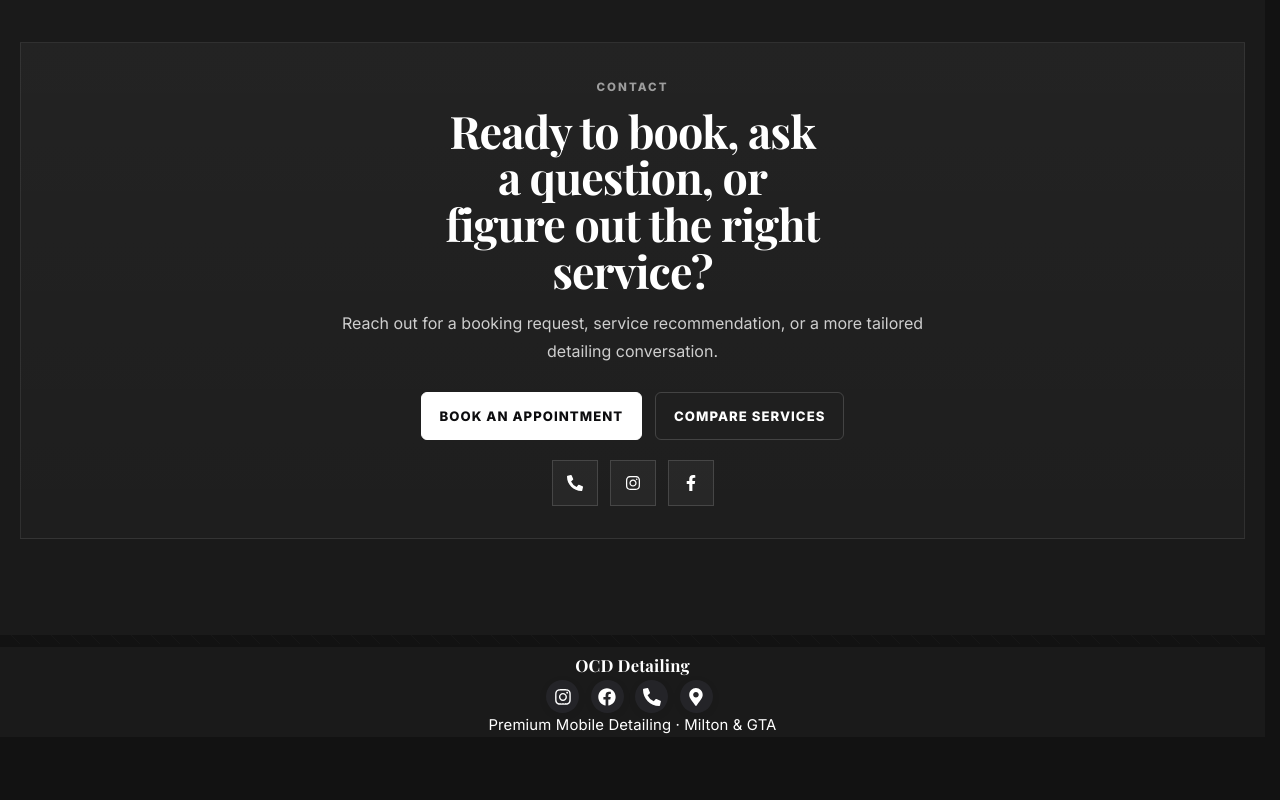
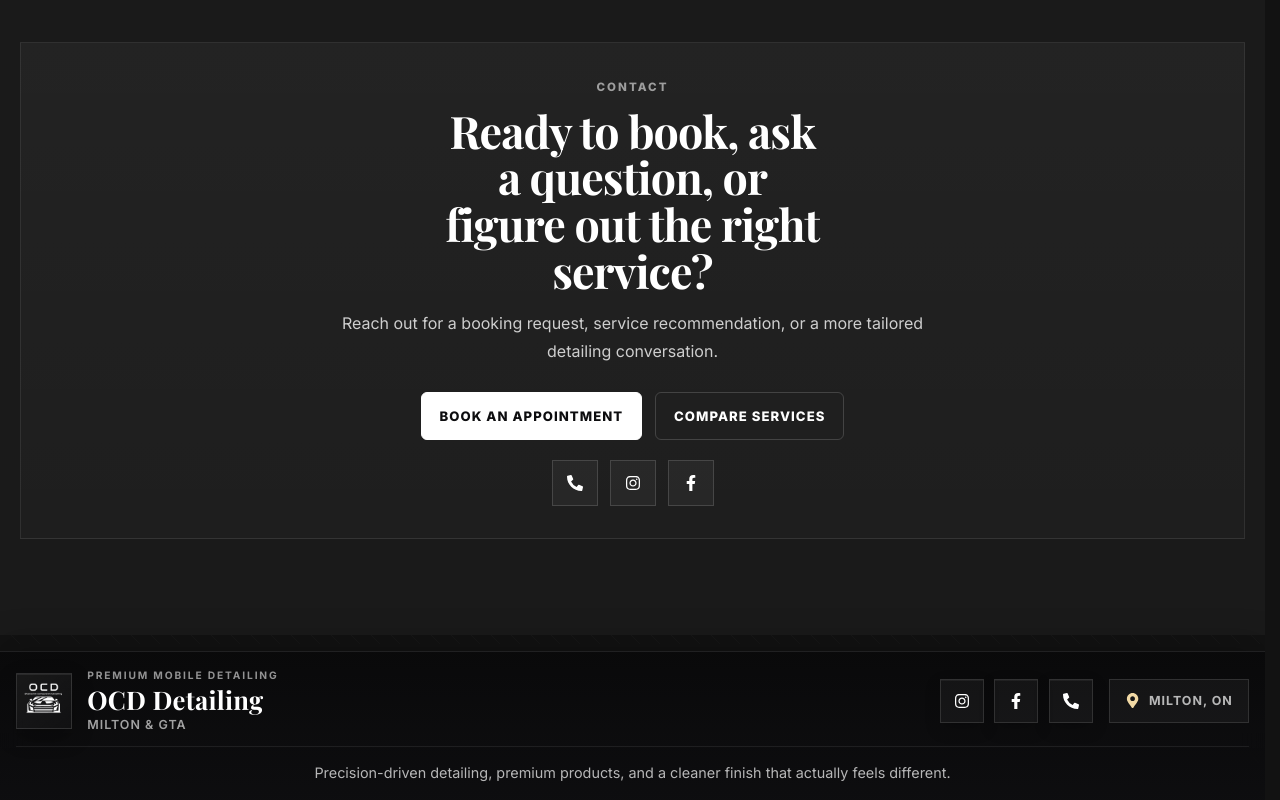
Before and after one commit to usmanAfzalKhan/ocd-detailing, a React (Vite) app: page / in a window 1280 px wide. Shown: the part 6387-7187 px from the top of the page. Before the commit the page ends 7124 px from the top, so only its background shows below. Built offline with nearby package versions, Linux system fonts and the light colour scheme; no server answers; the database is empty.

Commit message:
Polish footer and align sitewide page styling

```diff
--- a/src/components/Footer.jsx
+++ b/src/components/Footer.jsx
@@ -1,12 +1,38 @@
+// src/components/Footer.jsx
 import React from "react";
+import { Link } from "react-router-dom";
 import styles from "./Footer.module.css";
-import { FaInstagram, FaFacebook, FaPhoneAlt, FaMapMarkerAlt } from "react-icons/fa";
+import {
+  FaInstagram,
+  FaFacebookF,
+  FaPhoneAlt,
+  FaMapMarkerAlt,
+} from "react-icons/fa";
+import logoImg from "../assets/images/logo-hero.webp";
 
 const Footer = () => (
   <footer className={styles.footer}>
-    <div className={styles.content}>
-      <span className={styles.brand}>OCD Detailing</span>
-      <span className={styles.socials}>
+    <div className={styles.inner}>
+      <div className={styles.topRow}>
+        <Link to="/" className={styles.brand} aria-label="OCD Detailing home">
+          <span className={styles.logoFrame}>
+            <img
+              src={logoImg}
+              alt="OCD Detailing logo"
+              className={styles.logo}
+              draggable={false}
+            />
+          </span>
+
+          <span className={styles.brandCopy}>
+            <span className={styles.brandKicker}>Premium Mobile Detailing</span>
+            <span className={styles.brandTitle}>OCD Detailing</span>
+            <span className={styles.brandMeta}>Milton &amp; GTA</span>
+          </span>
+        </Link>
+
+        <div className={styles.actions}>
+          <div className={styles.socials}>
             <a
               href="https://www.instagram.com/ocd.detailinggta?igsh=ZmJ5MTFnb242dzdr"
               target="_blank"
@@ -14,8 +40,11 @@ const Footer = () => (
               aria-label="Instagram"
               className={styles.iconLink}
             >
-          <span className={styles.iconCircle}><FaInstagram className={styles.icon} /></span>
+              <span className={styles.iconCircle}>
+                <FaInstagram className={styles.icon} />
+              </span>
             </a>
+
             <a
               href="https://www.facebook.com/ocd.detailinggta?rdid=JbcjbL3eUCWUoRup&share_url=https%3A%2F%2Fwww.facebook.com%2Fshare%2F1GJqLKZkhZ%2F#"
               target="_blank"
@@ -23,29 +52,41 @@ const Footer = () => (
               aria-label="Facebook"
               className={styles.iconLink}
             >
-          <span className={styles.iconCircle}><FaFacebook className={styles.icon} /></span>
+              <span className={styles.iconCircle}>
+                <FaFacebookF className={styles.icon} />
+              </span>
             </a>
+
             <a
               href="tel:+14167006670"
               aria-label="Phone"
               className={styles.iconLink}
             >
-          <span className={styles.iconCircle}><FaPhoneAlt className={styles.icon} /></span>
+              <span className={styles.iconCircle}>
+                <FaPhoneAlt className={styles.icon} />
+              </span>
             </a>
+          </div>
+
           <a
-          className={styles.iconLink}
+            className={styles.locationLink}
             href="https://maps.google.com/?q=Milton,+ON"
             target="_blank"
             rel="noopener noreferrer"
             aria-label="View Milton, ON on Google Maps"
           >
-          <span className={styles.iconCircle}><FaMapMarkerAlt className={styles.icon} /></span>
-          <span className={styles.locationText}></span>
+            <FaMapMarkerAlt className={styles.locationIcon} />
+            <span>Milton, ON</span>
           </a>
-      </span>
-      <span className={styles.tagline}>
-        Premium Mobile Detailing · Milton &amp; GTA
-      </span>
+        </div>
+      </div>
+
+      <div className={styles.bottomRow}>
+        <p className={styles.tagline}>
+          Precision-driven detailing, premium products, and a cleaner finish
+          that actually feels different.
+        </p>
+      </div>
     </div>
   </footer>
 );
--- a/src/components/Footer.module.css
+++ b/src/components/Footer.module.css
@@ -1,142 +1,339 @@
-@import url('https://fonts.googleapis.com/css2?family=Inter:wght@400;600&family=Playfair+Display:wght@700&display=swap');
+/* src/components/Footer.module.css */
+@import url("https://fonts.googleapis.com/css2?family=Inter:wght@400;500;600;700;800&family=Playfair+Display:wght@600;700&display=swap");
 
 .footer {
-  background: var(--panel-bg, #1a1a1a);
-  color: #fff;
-  padding: 0.42rem 0 0.23rem 0;
-  margin-top: 0.7rem;
-  text-align: center;
-  font-family: 'Inter', sans-serif;
-  font-size: 1rem;
-
-  /* Subtle pop/fade in on mount */
+  position: relative;
+  width: 100%;
+  margin-top: 1rem;
+  background:
+    linear-gradient(
+      180deg,
+      rgba(9, 9, 10, 0.92) 0%,
+      rgba(14, 14, 16, 0.96) 100%
+    );
+  border-top: 1px solid rgba(255, 255, 255, 0.08);
+  box-shadow: 0 -10px 32px rgba(0, 0, 0, 0.18);
+  backdrop-filter: blur(14px);
+  -webkit-backdrop-filter: blur(14px);
   opacity: 0;
-  transform: translateY(32px) scale(0.98);
-  animation: footerPopIn 0.7s cubic-bezier(.26,1.18,.36,.97) 0.10s both;
+  transform: translateY(24px);
+  animation: footerIn 0.7s cubic-bezier(0.22, 1, 0.36, 1) 0.08s forwards;
 }
 
-@keyframes footerPopIn {
-  0% {
-    opacity: 0;
-    transform: translateY(32px) scale(0.98);
-  }
-  60% {
-    opacity: 0.94;
-    transform: translateY(-5px) scale(1.02);
-  }
-  100% {
+@keyframes footerIn {
+  to {
     opacity: 1;
-    transform: translateY(0) scale(1);
+    transform: translateY(0);
   }
 }
 
-.content {
-  max-width: 900px;
+.inner {
+  width: min(1440px, calc(100% - 32px));
   margin: 0 auto;
+  padding: 1.1rem 0 1rem;
+}
+
+.topRow {
   display: flex;
-  flex-direction: column;
-  gap: 0.18rem;
   align-items: center;
+  justify-content: space-between;
+  gap: 1.2rem;
 }
 
 .brand {
-  font-family: 'Playfair Display', serif;
-  font-size: 1.04rem;
+  min-width: 0;
+  display: flex;
+  align-items: center;
+  gap: 0.95rem;
+  text-decoration: none;
+}
+
+.logoFrame {
+  width: 56px;
+  height: 56px;
+  flex: 0 0 56px;
+  display: grid;
+  place-items: center;
+  background: linear-gradient(
+    145deg,
+    rgba(255, 255, 255, 0.06),
+    rgba(255, 255, 255, 0.02)
+  );
+  border: 1px solid rgba(255, 255, 255, 0.12);
+  box-shadow:
+    inset 0 1px 0 rgba(255, 255, 255, 0.08),
+    0 8px 22px rgba(0, 0, 0, 0.24);
+  transition:
+    transform 0.25s ease,
+    border-color 0.25s ease,
+    box-shadow 0.25s ease;
+}
+
+.brand:hover .logoFrame,
+.brand:focus-visible .logoFrame {
+  transform: translateY(-1px);
+  border-color: rgba(255, 255, 255, 0.22);
+  box-shadow:
+    inset 0 1px 0 rgba(255, 255, 255, 0.1),
+    0 12px 28px rgba(0, 0, 0, 0.28);
+}
+
+.logo {
+  width: 84%;
+  height: 84%;
+  object-fit: contain;
+  display: block;
+  user-select: none;
+}
+
+.brandCopy {
+  display: flex;
+  flex-direction: column;
+  min-width: 0;
+  line-height: 1;
+}
+
+.brandKicker {
+  font-family: "Inter", sans-serif;
+  font-size: 0.64rem;
   font-weight: 700;
-  margin-bottom: 0.01rem;
+  letter-spacing: 0.18em;
+  text-transform: uppercase;
+  color: rgba(255, 255, 255, 0.56);
+  margin-bottom: 0.42rem;
+}
+
+.brandTitle {
+  font-family: "Playfair Display", serif;
+  font-size: clamp(1.2rem, 2vw, 1.75rem);
+  font-weight: 700;
+  color: #ffffff;
   letter-spacing: 0.01em;
-  color: #fff;
+  white-space: nowrap;
+}
+
+.brandMeta {
+  font-family: "Inter", sans-serif;
+  font-size: 0.78rem;
+  font-weight: 600;
+  letter-spacing: 0.08em;
+  text-transform: uppercase;
+  color: rgba(255, 255, 255, 0.62);
+  margin-top: 0.42rem;
+}
+
+.actions {
+  display: flex;
+  align-items: center;
+  gap: 1rem;
+  flex-wrap: wrap;
+  justify-content: flex-end;
 }
 
 .socials {
   display: flex;
   align-items: center;
   gap: 0.65rem;
-  margin: 0.10rem 0 0.01rem 0;
-  justify-content: center;
 }
 
 .iconLink {
-  display: flex;
+  display: inline-flex;
   align-items: center;
+  justify-content: center;
   text-decoration: none;
 }
 
 .iconCircle {
-  display: flex;
+  width: 44px;
+  height: 44px;
+  display: inline-flex;
   align-items: center;
   justify-content: center;
-  width: 2.07rem;
-  height: 2.07rem;
-  border-radius: 50%;
-  background: #242428;
-  transition: background 0.18s, box-shadow 0.14s;
-  box-shadow: 0 2px 8px #0001;
-  margin-right: 0.07rem;
+  background: rgba(255, 255, 255, 0.04);
+  border: 1px solid rgba(255, 255, 255, 0.12);
+  box-shadow:
+    inset 0 1px 0 rgba(255, 255, 255, 0.05),
+    0 6px 16px rgba(0, 0, 0, 0.18);
+  transition:
+    transform 0.2s ease,
+    background 0.2s ease,
+    border-color 0.2s ease,
+    box-shadow 0.2s ease;
 }
-.iconCircle:hover {
+
+.iconLink:hover .iconCircle,
+.iconLink:focus-visible .iconCircle {
+  transform: translateY(-1px);
   background: #ffffff;
-  box-shadow: 0 2px 8px #0002, 0 0 0 2px #00000066;
+  border-color: #ffffff;
+  box-shadow: 0 10px 22px rgba(0, 0, 0, 0.22);
 }
 
 .icon {
-  color: #fff;
-  font-size: 1.12rem;
-  transition: color 0.18s, transform 0.14s;
-}
-.iconLink:focus .icon,
-.iconCircle:hover .icon {
-  color: #000000;
-  transform: scale(1.13);
+  color: #ffffff;
+  font-size: 1rem;
+  transition:
+    color 0.2s ease,
+    transform 0.2s ease;
 }
 
-/* Location as an icon + text, no underline! */
-.locationText {
-  margin-left: 0.32rem;
-  font-size: 1rem;
-  color: #bdbdbd;
-  font-family: inherit;
-  text-decoration: none;
-  letter-spacing: 0.01em;
-  transition: color 0.14s;
-}
-.iconLink:hover .locationText {
-  color: #fff;
+.iconLink:hover .icon,
+.iconLink:focus-visible .icon {
+  color: #0d0d0f;
+  transform: scale(1.08);
 }
 
-/* Remove underline even on focus/hover */
-.iconLink .locationText {
-  text-decoration: none !important;
+.locationLink {
+  display: inline-flex;
+  align-items: center;
+  justify-content: center;
+  gap: 0.55rem;
+  min-height: 44px;
+  padding: 0 0.95rem;
+  text-decoration: none;
+  font-family: "Inter", sans-serif;
+  font-size: 0.78rem;
+  font-weight: 700;
+  letter-spacing: 0.08em;
+  text-transform: uppercase;
+  color: rgba(255, 255, 255, 0.76);
+  background: rgba(255, 255, 255, 0.04);
+  border: 1px solid rgba(255, 255, 255, 0.12);
+  transition:
+    transform 0.2s ease,
+    color 0.2s ease,
+    background 0.2s ease,
+    border-color 0.2s ease,
+    box-shadow 0.2s ease;
+}
+
+.locationLink:hover,
+.locationLink:focus-visible {
+  transform: translateY(-1px);
+  color: #ffffff;
+  background: rgba(255, 255, 255, 0.07);
+  border-color: rgba(255, 255, 255, 0.22);
+  box-shadow: 0 10px 22px rgba(0, 0, 0, 0.18);
+}
+
+.locationIcon {
+  color: #f1d9a5;
+  font-size: 0.95rem;
+  flex-shrink: 0;
+}
+
+.bottomRow {
+  margin-top: 0.9rem;
+  padding-top: 0.85rem;
+  border-top: 1px solid rgba(255, 255, 255, 0.08);
 }
 
 .tagline {
-  color: #ffffff;
-  font-size: 0.93rem;
-  margin-top: 0.01rem;
-  letter-spacing: 0.01em;
-  font-family: 'Inter', sans-serif;
-  line-height: 1.18;
+  margin: 0;
+  text-align: center;
+  color: rgba(255, 255, 255, 0.7);
+  font-family: "Inter", sans-serif;
+  font-size: 0.9rem;
+  line-height: 1.6;
 }
 
-@media (max-width: 600px) {
-  .footer {
-    padding: 0.32rem 0 0.14rem 0;
-    font-size: 0.94rem;
+@media (max-width: 980px) {
+  .topRow {
+    flex-direction: column;
+    align-items: center;
+    text-align: center;
   }
-  .brand {
-    font-size: 0.93rem;
+
+  .actions {
+    justify-content: center;
   }
-  .iconCircle {
-    width: 1.53rem;
-    height: 1.53rem;
-  }
-  .icon {
-    font-size: 0.93rem;
-  }
-  .locationText {
-    font-size: 0.89rem;
-  }
-  .tagline {
-    font-size: 0.86rem;
+
+  .brandCopy {
+    align-items: center;
   }
 }
+
+@media (max-width: 640px) {
+  .inner {
+    width: calc(100% - 20px);
+    padding: 0.9rem 0 0.85rem;
+  }
+
+  .topRow {
+    gap: 0.9rem;
+  }
+
+  .brand {
+    gap: 0.75rem;
+  }
+
+  .logoFrame {
+    width: 48px;
+    height: 48px;
+    flex-basis: 48px;
+  }
+
+  .brandKicker {
+    font-size: 0.56rem;
+    margin-bottom: 0.3rem;
+  }
+
+  .brandTitle {
+    font-size: 1.08rem;
+  }
+
+  .brandMeta {
+    font-size: 0.66rem;
+    margin-top: 0.3rem;
+  }
+
+  .actions {
+    gap: 0.7rem;
+    flex-direction: column;
+  }
+
+  .socials {
+    gap: 0.55rem;
+  }
+
+  .iconCircle {
+    width: 40px;
+    height: 40px;
+  }
+
+  .icon {
+    font-size: 0.92rem;
+  }
+
+  .locationLink {
+    min-height: 40px;
+    padding: 0 0.8rem;
+    font-size: 0.68rem;
+    letter-spacing: 0.06em;
+  }
+
+  .bottomRow {
+    margin-top: 0.75rem;
+    padding-top: 0.7rem;
+  }
+
+  .tagline {
+    font-size: 0.8rem;
+    line-height: 1.5;
+  }
+}
+
+@media (prefers-reduced-motion: reduce) {
+  .footer {
+    animation: none;
+    opacity: 1;
+    transform: none;
+  }
+
+  .logoFrame,
+  .iconCircle,
+  .icon,
+  .locationLink {
+    transition: none;
+  }
+}
```
Lines whose indentation alone changed are shown as unchanged.
